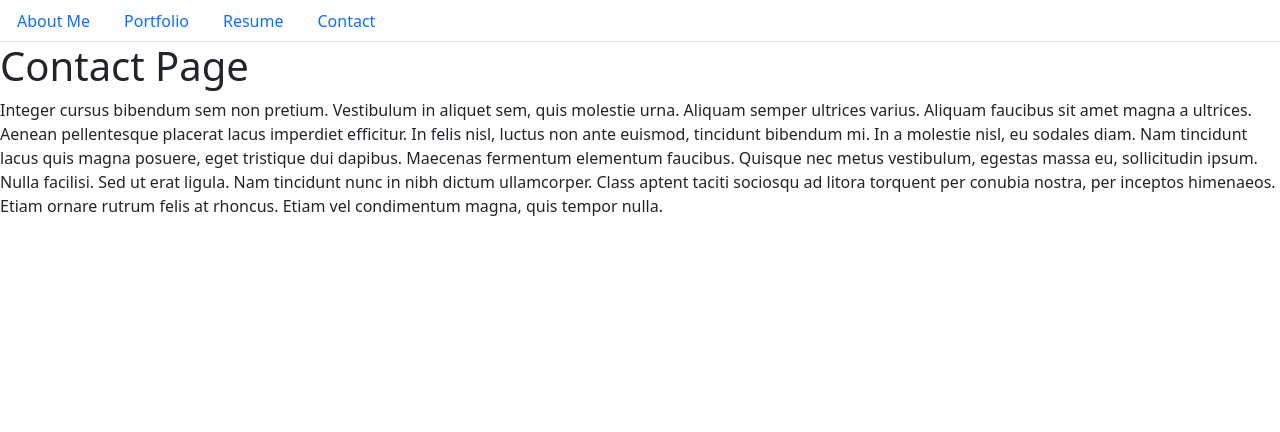
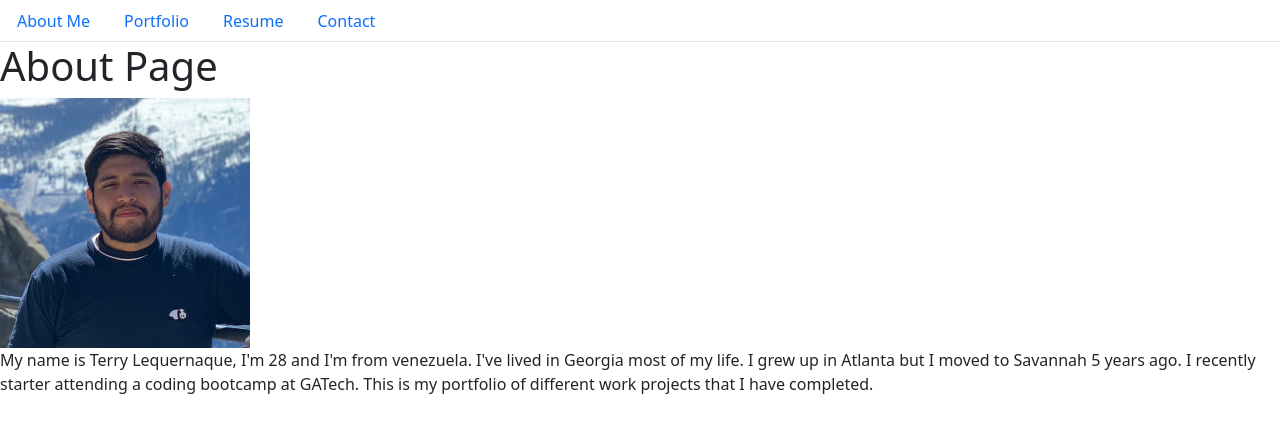
Before and after one commit to tlequernaque/reactPortfolio-Terry, a React (Create React App) app: page / in a window 1280 px wide. Shown: the top 432 px of the page. Built offline with nearby package versions, Linux system fonts and the light colour scheme.

Commit message:
updated code in PortfolioContainer.js

```diff
--- a/src/components/PortfolioContainer.js
+++ b/src/components/PortfolioContainer.js
@@ -19,7 +19,10 @@ export default function PortfolioContainer() {
     if (currentPage === 'Resume') {
       return <Resume />;
     }
-    return <Contact />;
+    if (currentPage === 'Contact') {
+      return <Contact />;
+    }
+    return <About />;
   };
 
   const handlePageChange = (page) => setCurrentPage(page);
```
